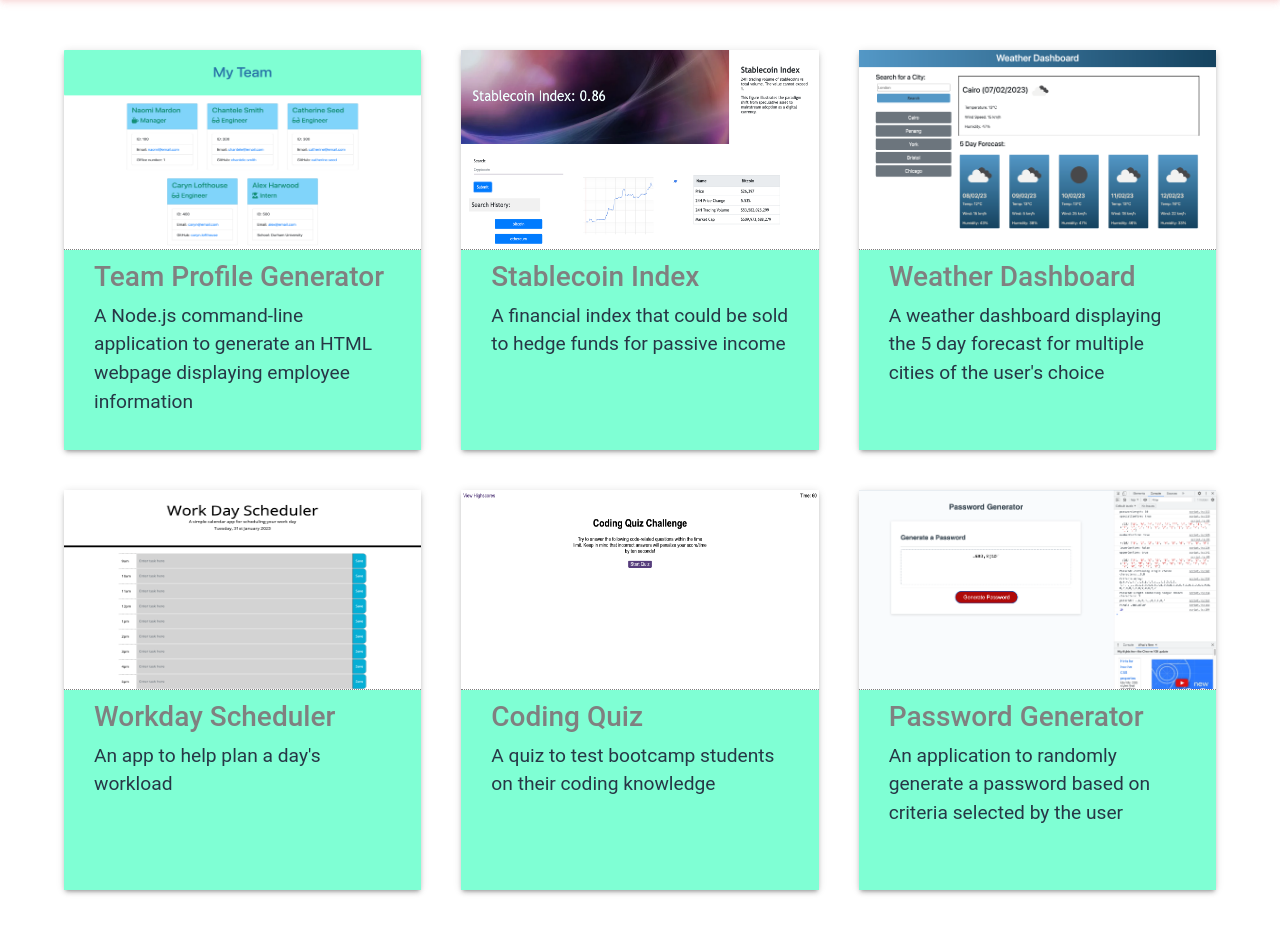
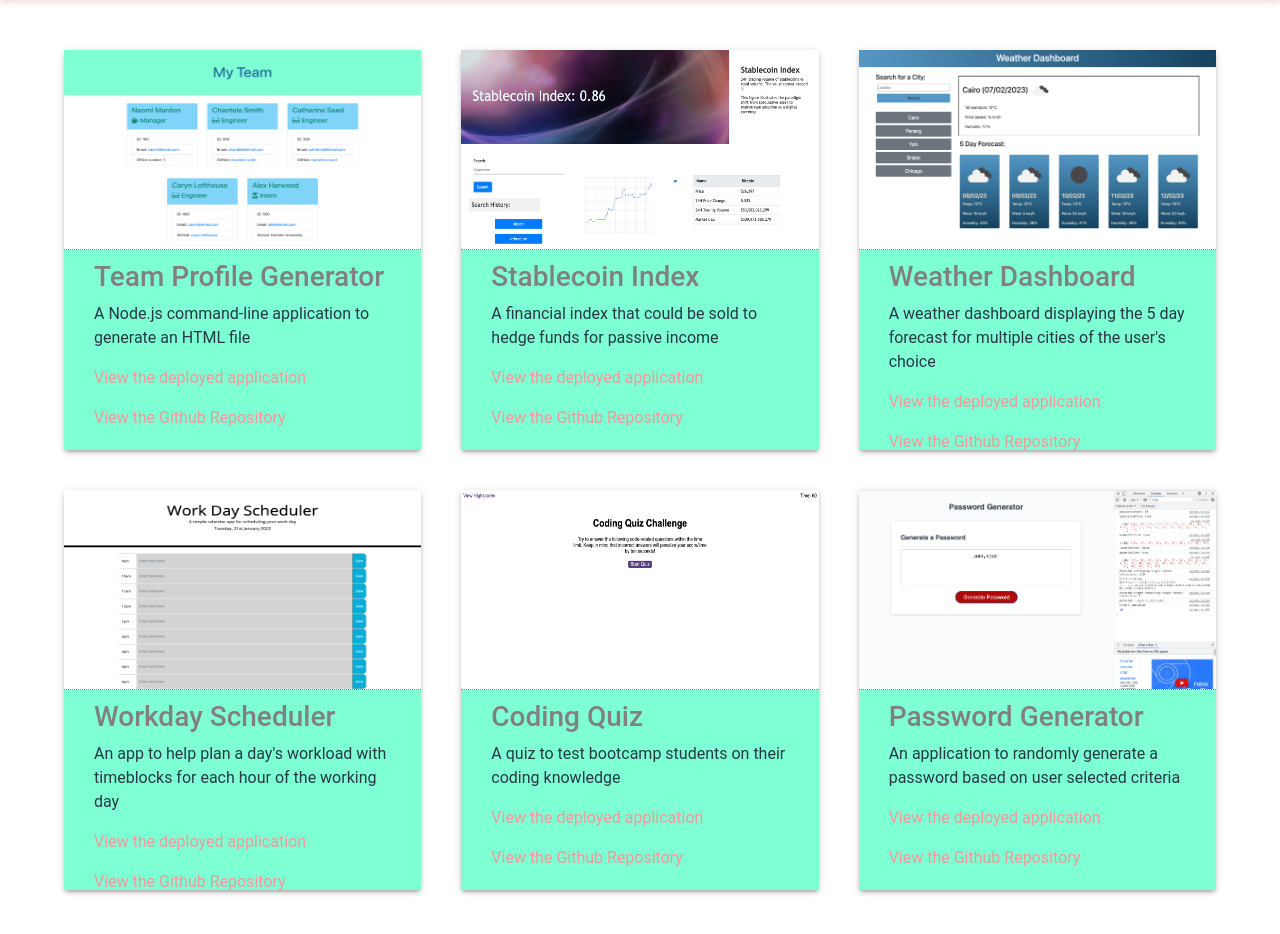
Before and after one commit to naomimardon/React-Portfolio, a React (Create React App) app: page /projects in a window 1280 px wide. Shown: the part 500-1434 px from the top of the page. Built offline with nearby package versions, Linux system fonts and the light colour scheme.

Commit message:
final changes

```diff
--- a/src/App.js
+++ b/src/App.js
@@ -15,7 +15,7 @@ const App = () => {
           <Routes>
             <Route path="/" element={<About/>} />
             <Route path="/about" element={<About/>} />
-            <Route path="/projects/" element={<Projects/>} />
+            <Route path="/projects" element={<Projects/>} />
             <Route path="/contact" element={<Contact/>} />
           </Routes>
         </Wrapper>
--- a/src/components/Navbar/navbar.js
+++ b/src/components/Navbar/navbar.js
@@ -114,7 +114,7 @@ const Navbar = () => {
                                         target="_blank"
                                         end
                                     >
-                                        Resume
+                                        Resumé
                                     </NavLink>
                                 </Typography>
                             </MenuItem>
@@ -179,7 +179,7 @@ const Navbar = () => {
                                 target="_blank"
                                 end
                             >
-                                Resume
+                                Resumé
                             </NavLink>
                         </Button>
                     </Box>
--- a/src/components/ProjectGrid/projectGrid.js
+++ b/src/components/ProjectGrid/projectGrid.js
@@ -17,7 +17,8 @@ const ProjectGrid = () => {
                                 title={project.title}
                                 image={project.image}
                                 intro={project.intro}
-                                navLink={project.navLink}
+                                deployedLink={project.deployedLink}
+                                gitHubLink={project.gitHubLink}
                             />
                         )
                     })
--- a/src/components/projectCard/projectCard.css
+++ b/src/components/projectCard/projectCard.css
@@ -1,22 +1,3 @@
-.projectCard:hover {
-    animation: shake 0.5s;
-    cursor: pointer;
-}
-
-@keyframes shake {
-    0% { transform: translate(1px, 1px) rotate(0deg); }
-    10% { transform: translate(-1px, -2px) rotate(-1deg); }
-    20% { transform: translate(-3px, 0px) rotate(1deg); }
-    30% { transform: translate(3px, 2px) rotate(0deg); }
-    40% { transform: translate(1px, -1px) rotate(1deg); }
-    50% { transform: translate(-1px, 2px) rotate(-1deg); }
-    60% { transform: translate(-3px, 1px) rotate(0deg); }
-    70% { transform: translate(3px, 1px) rotate(-1deg); }
-    80% { transform: translate(-1px, -1px) rotate(1deg); }
-    90% { transform: translate(1px, 2px) rotate(0deg); }
-    100% { transform: translate(1px, -2px) rotate(-1deg); }
-  }
-
 .projectImage {
     width: 100%;
     height: 200px;
@@ -35,5 +16,8 @@
 
 .cardBox p {
     color: #273746;
-    font-size: 1.2rem;
 }
+
+.projectLink:hover {
+    text-decoration: underline;
+}
--- a/src/components/projectCard/projectCard.js
+++ b/src/components/projectCard/projectCard.js
@@ -9,11 +9,6 @@ const ProjectCard = (props) => {
     return (
         <Grid item xs={4} sm={4} md={4}>
             <Paper elevation={3} className="projectCard">
-                <Link
-                className="projectLink"
-                to={`/projects${props.navLink}`}
-                end
-                >
                 <img
                     src={process.env.PUBLIC_URL + props.image}
                     alt={props.title}
@@ -22,8 +17,27 @@ const ProjectCard = (props) => {
                 <Box className="cardBox" sx={{ flexGrow: 1 }}>
                     <h3>{props.title}</h3>
                     <p>{props.intro}</p>
+                    <p>
+                        <Link
+                            className="projectLink"
+                            to={props.deployedLink}
+                            target="_blank"
+                            end
+                        >
+                            View the deployed application
+                        </Link>
+                    </p>
+                    <p>
+                        <Link
+                            className="projectLink"
+                            to={props.gitHubLink}
+                            target="_blank"
+                            end
+                        >
+                            View the Github Repository
+                        </Link>
+                    </p>
                 </Box>
-                </Link>
             </Paper>
         </Grid>
     );
--- a/src/utils/projectData.json
+++ b/src/utils/projectData.json
@@ -3,10 +3,10 @@
         "key": "project1",
         "title": "Team Profile Generator",
         "image": "/screenshots/teamProfileGenerator.png",
-        "intro": "A Node.js command-line application to generate an HTML webpage displaying employee information",
+        "intro": "A Node.js command-line application to generate an HTML file",
         "navLink": "/Team-Profile-Generator",
         "description": "This application prompts questions in the command line to take in information about employees on a software engineering team and generates an HTML file, creating a profile for each employee so that the manager can quickly access information about them.",
-        "deployedLink": "An example HTML generated by the application can be viewed at https://github.com/naomimardon/Team-Profile-Generator/blob/main/output/team.html",
+        "deployedLink": "https://github.com/naomimardon/Team-Profile-Generator/blob/main/output/team.html",
         "gitHubLink": "https://github.com/naomimardon/Team-Profile-Generator"
     },
     {
@@ -33,7 +33,7 @@
         "key": "project4",
         "title": "Workday Scheduler",
         "image": "/screenshots/workdayScheduler.png",
-        "intro": "An app to help plan a day's workload",
+        "intro": "An app to help plan a day's workload with timeblocks for each hour of the working day",
         "navLink": "/Workday-Scheduler",
         "description": "This is a simple application to help plan a day's workload. The working day (9am-5pm) is broken into hourly slots that have been created dynamically using jquery. You can enter tasks into the timeblock for the hour when you want to complete that task. Click Save and the task will persist when the page is refreshed or closed and reopened.",
         "deployedLink": "https://naomimardon.github.io/Work-Day-Scheduler/",
@@ -53,7 +53,7 @@
         "key": "project6",
         "title": "Password Generator",
         "image": "/screenshots/passwordGenerator.png",
-        "intro": "An application to randomly generate a password based on criteria selected by the user",
+        "intro": "An application to randomly generate a password based on user selected criteria",
         "navLink": "/Password-Generator",
         "description": "This application randomly generates a password based on a user's answers to prompts about the required length of the password and whether ot not it should contain special characters, numbers, lower case letters or upper case letters.",
         "deployedLink": "https://naomimardon.github.io/Password-Generator/",
```
Also changed, not shown: src/utils/React_Portfolio_Screenshot.png (added), 1 other file (tests, documents, lock files or other folders).
